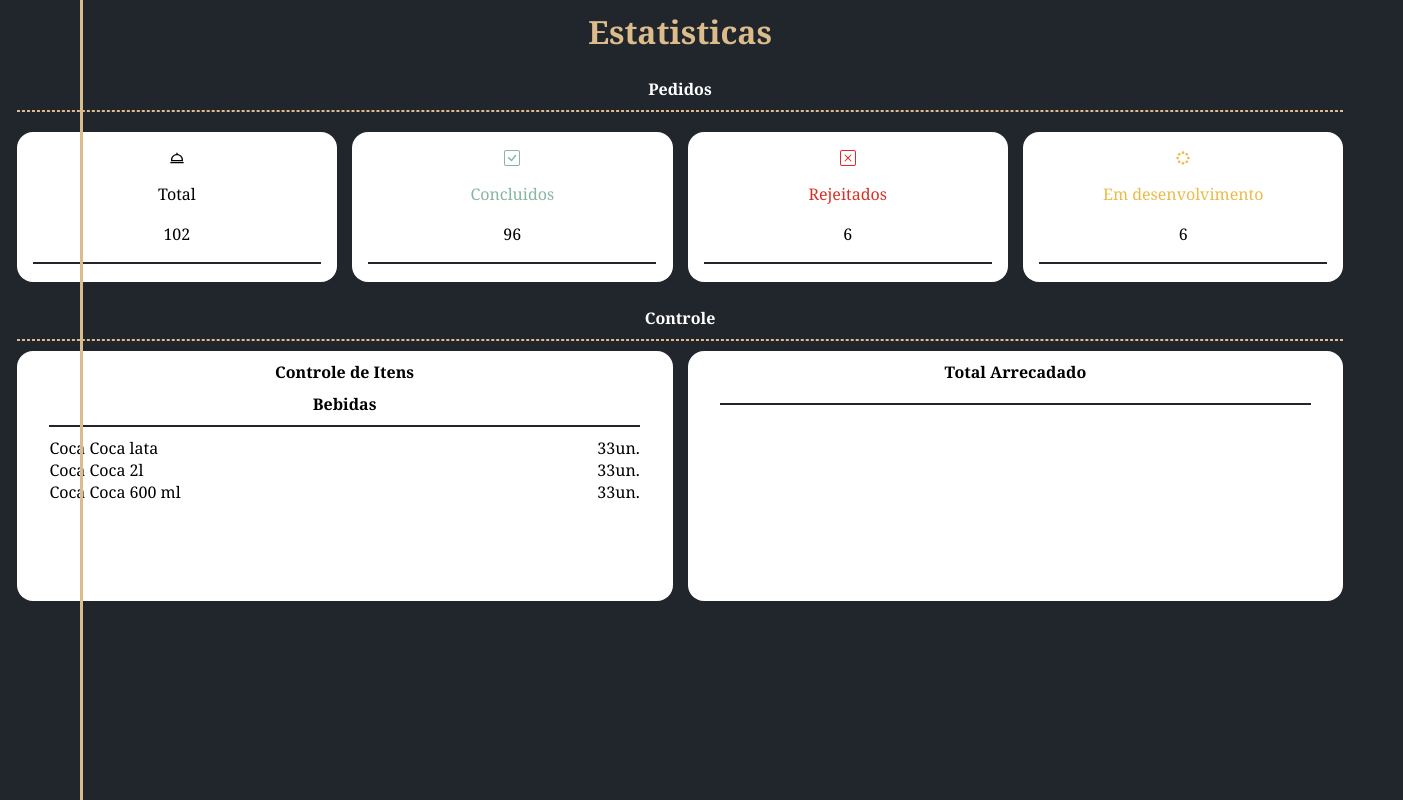
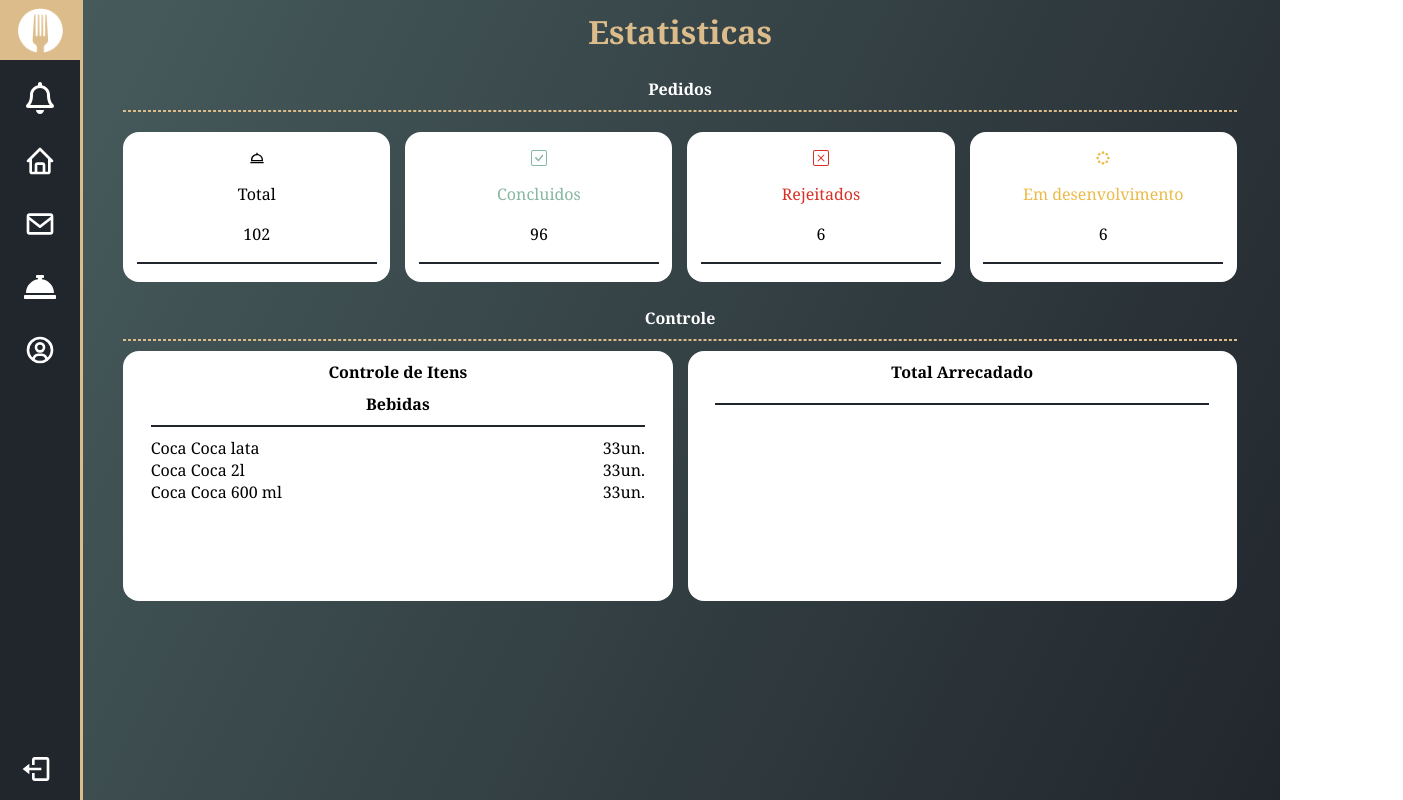
Before and after one commit to kevinaryeldev/cardapio-digital-capstone, a React (Create React App) app: page /admin/statistics in a window 1280 px wide. Shown: the whole page, 1403 px wide, since content can reach past the window. Built offline with nearby package versions, Linux system fonts and the light colour scheme.

Commit message:
fix: corrections on backgroun-color

```diff
--- a/src/components/Menu/styles.js
+++ b/src/components/Menu/styles.js
@@ -27,7 +27,7 @@ export const Header = styled.section`
   height:100vh;
   flex-direction: column;
   align-items: center;
-
+  align-self:baseline;
   & a{
      display:block;
      color:var(--terciary-color);
--- a/src/pages/collaborator/admin/StatisticsPage/styles.js
+++ b/src/pages/collaborator/admin/StatisticsPage/styles.js
@@ -1,9 +1,12 @@
 import styled from 'styled-components'
 
 export const Container = styled.section`
-  background-color: var(--primary-color);
+  background: linear-gradient(296.95deg, var(--primary-color) 0%, var(--primary-color-50) 99.65%);
   @media (min-width: 1024px) {
+    width:100vw;
+    height:100vh;
     display: flex;
+    justify-content:space-between
   }
 `;
 export const BoxContent = styled.div`
```
